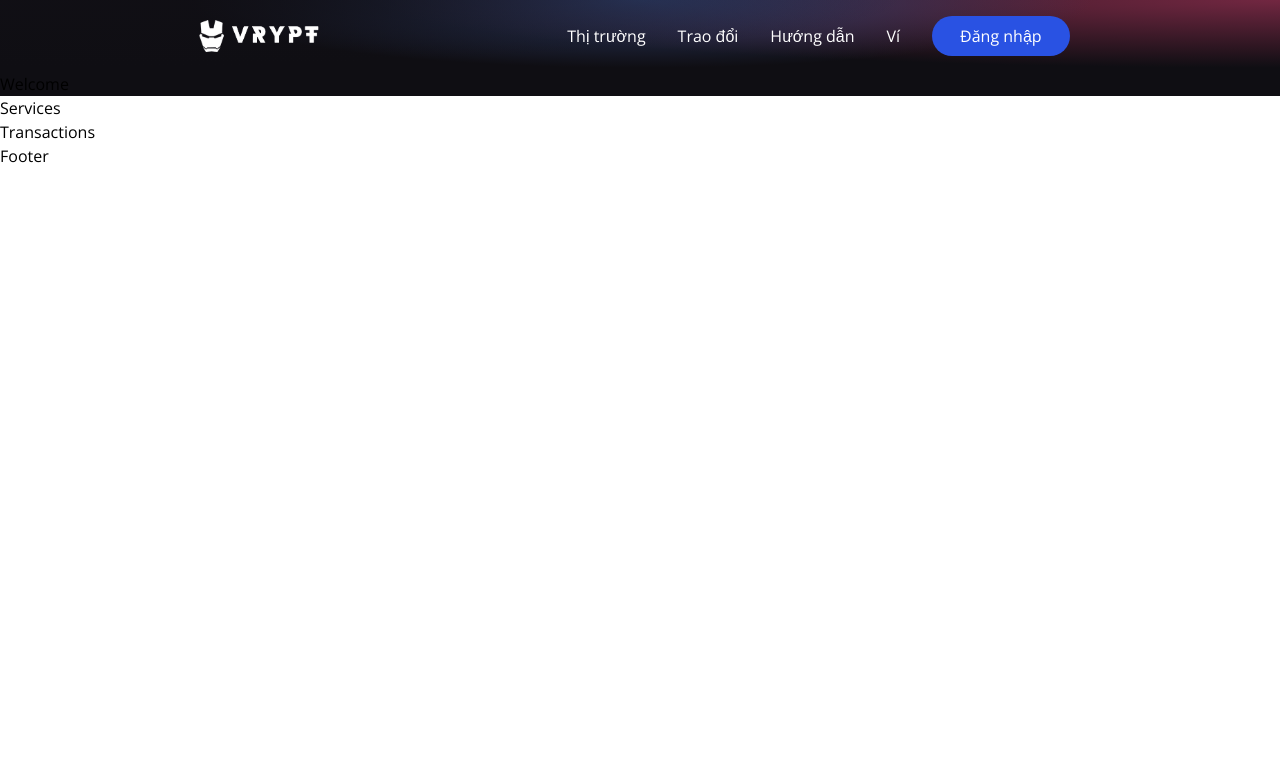
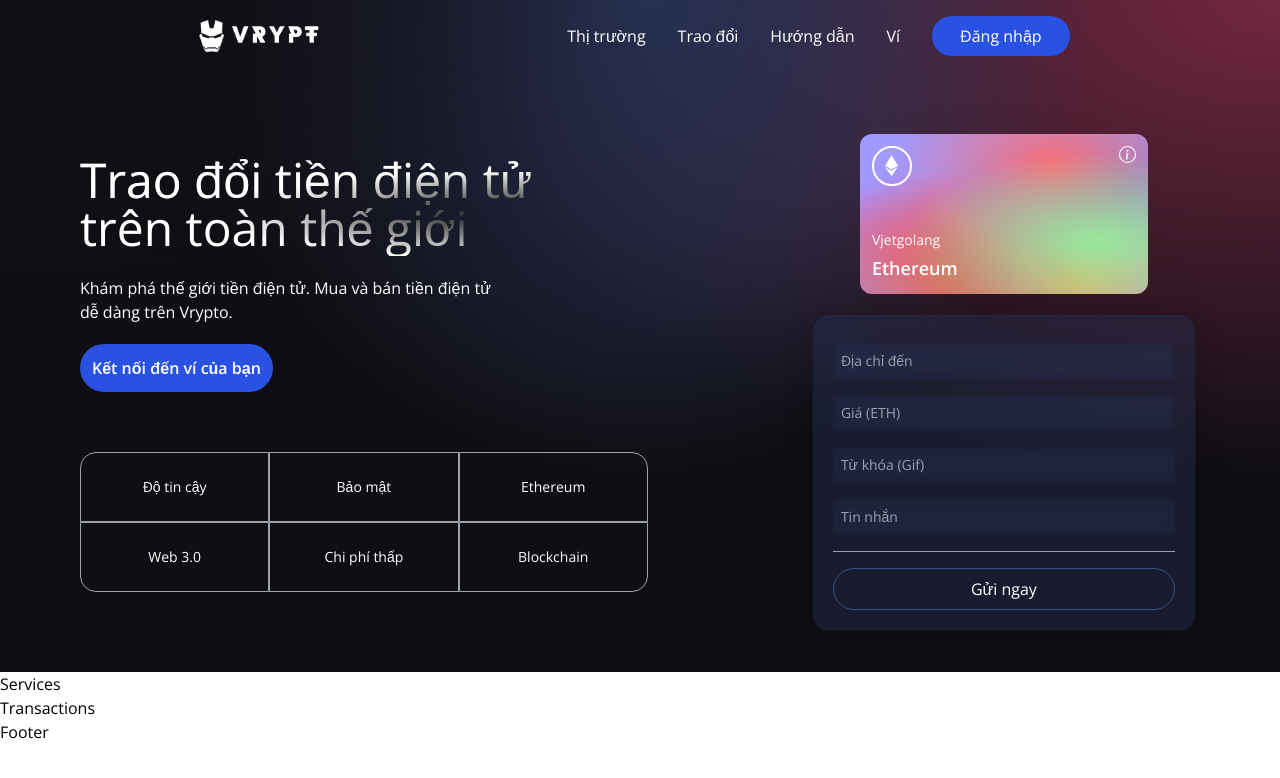
Before and after one commit to huuhoa2309/smart-contract, a React (Vite) app in the folder client/: page / in a window 1280 px wide. Shown: the top 778 px of the page. Built offline with nearby package versions, Linux system fonts and the light colour scheme.

Commit message:
Complete Wellcome.

```diff
--- a/client/src/components/Welcome.jsx
+++ b/client/src/components/Welcome.jsx
@@ -1,7 +1,112 @@
+import React, { useContext } from "react";
+import { AiFillPlayCircle } from "react-icons/ai";
+import { SiEthereum } from "react-icons/si";
+import { BsInfoCircle } from "react-icons/bs";
+
+import { Loader } from "./";
+const commonStyles = "min-h-[70px] sm:px-0 px-2 sm:min-w-[120px] flex justify-center items-center border-[0.5px] border-gray-400 text-sm font-light text-white";
+
+const Input = ({ placeholder, name, type, value, handleChange }) => (
+    <input
+        placeholder={placeholder}
+        type={type}
+        step="0.0001"
+        value={value}
+        onChange={(e) => handleChange(e, name)}
+        className="my-2 w-full rounded-sm p-2 outline-none bg-transparent text-white border-none text-sm white-glassmorphism"
+    />
+);
+
 const Welcome = () => {
+
+    const connectWallet = () => {
+        alert("Connect Wallet");
+    }
+    const handleSubmit = () => { }
+
+
+
     return (
-        <h1>Welcome</h1>
-    )
+        <div className="flex w-full justify-center items-center">
+            <div className="flex mf:flex-row flex-col items-start justify-between md:p-20 py-12 px-4">
+                <div className="flex flex-1 justify-start items-start flex-col mf:mr-10">
+                    <h1 className="text-3xl sm:text-5xl text-white text-gradient py-1">
+                        Trao đổi tiền điện tử <br />trên toàn thế giới
+                    </h1>
+                    <p className="text-left mt-5 text-white font-light md:w-9/12 w-11/12 text-base">
+                        Khám phá thế giới tiền điện tử. Mua và bán tiền điện tử dễ dàng trên Vrypto.
+                    </p>
+                    <button type="button" onClick={connectWallet} className="flex flex-row justify-center items-center my-5 bg-[#2952e3] p-3 rounded-full cursor-pointer hover:bg-[#2546bd]">
+                        <p className="text-white text-base font-semibold">
+                            Kết nối đến ví của bạn
+                        </p>
+                    </button>
+
+
+
+                    <div className="grid sm:grid-cols-3 grid-cols-2 w-full mt-10">
+                        <div className={`rounded-tl-2xl ${commonStyles}`}>
+                            Độ tin cậy
+                        </div>
+                        <div className={commonStyles}>
+                            Bảo mật
+                        </div>
+                        <div className={`sm:rounded-tr-2xl ${commonStyles}`}>
+                            Ethereum
+                        </div>
+                        <div className={`sm:rounded-bl-2xl ${commonStyles}`}>
+                            Web 3.0
+                        </div>
+                        <div className={commonStyles}>
+                            Chi phí thấp
+                        </div>
+                        <div className={`rounded-br-2xl ${commonStyles}`}>
+                            Blockchain
+                        </div>
+                    </div>
+                </div>
+            </div>
+            <div className="flex flex-col flex-1 items-center justify-center w-full">
+                <div className="p-3 flex justify-end items-start flex-col rounded-xl h-40 sm:w-72 w-full my-5 eth-card .white-glassmorphism ">
+                    <div className="flex justify-between flex-col w-full h-full">
+                        <div className="flex justify-between items-start">
+                            <div className="w-10 h-10 rounded-full border-2 border-white flex justify-center items-center">
+                                <SiEthereum fontSize={21} color="#fff" title="Ethereum" />
+                            </div>
+                            <BsInfoCircle fontSize={17} color="#fff" />
+                        </div>
+                        <div className="">
+                            <p className="text-white font-light text-sm">
+                                Vjetgolang
+                            </p>
+                            <p className="text-white font-semibold text-lg mt-1">
+                                Ethereum
+                            </p>
+                        </div>
+                    </div>
+                </div>
+                <div className="p-5 sm:w-96 w-full flex flex-col justify-start items-center blue-glassmorphism">
+                    <Input placeholder="Địa chỉ đến" name="addressTo" type="text" handleChange={() => { }} />
+                    <Input placeholder="Giá (ETH)" name="amount" type="number" handleChange={() => { }} />
+                    <Input placeholder="Từ khóa (Gif)" name="keyword" type="text" handleChange={() => { }} />
+                    <Input placeholder="Tin nhắn" name="message" type="text" handleChange={() => { }} />
+                    <div className="h-[1px] w-full bg-gray-400 my-2" />
+                    {false
+                        ? <Loader />
+                        : (
+                            <button
+                                type="button"
+                                onClick={() => { }}
+                                className="text-white w-full mt-2 border-[1px] p-2 border-[#3d4f7c] hover:bg-[#3d4f7c] rounded-full cursor-pointer"
+                            >
+                                Gửi ngay
+                            </button>
+                        )}
+                </div>
+
+            </div>
+        </div>
+    );
 }
 
 export default Welcome;
```
